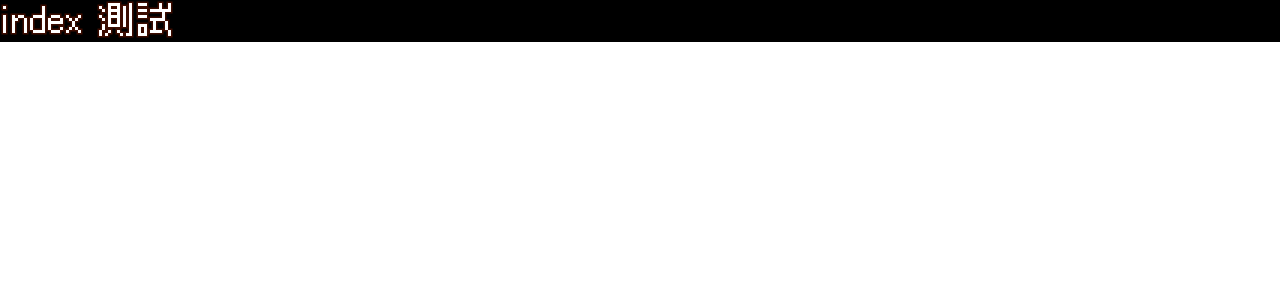
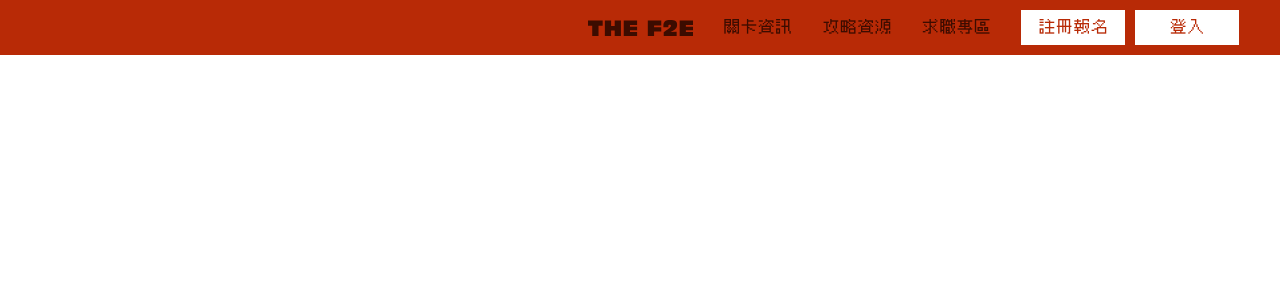
Before and after one commit to rosewang0303/the-f2e-4th-week1, a Nuxt app: page / in a window 1280 px wide. Shown: the top 300 px of the page. Built offline with nearby package versions, Linux system fonts and the light colour scheme.

Commit message:
ADD: Navbar rwd

```diff
--- a/assets/css/mixin.scss
+++ b/assets/css/mixin.scss
@@ -1,4 +1,9 @@
 // rwd: break point
+@mixin screenLG {
+    @media screen and (max-width: $breakpoint-lg){
+        @content;
+    }
+}
 @mixin screenMD {
     @media screen and (max-width: $breakpoint-md){
         @content;
@@ -26,3 +31,69 @@
         text-stroke: $width $color;
     }
 }
+
+// align
+@mixin flexCenterH {
+    display: flex;
+    align-items: center;
+}
+@mixin flexCenter {
+    display: flex;
+    align-items: center;
+    justify-content: center;
+}
+
+// button
+button {
+    cursor: pointer;
+    font-family: 'Cubic';
+}
+@mixin buttonSM {
+    width: 104px;
+    height: 35px;
+    @include flexCenter;
+    font-weight: 400;
+    font-size: 16px;
+    line-height: 19px;
+    background-color: $white;
+    color: $primary;
+    &:hover {
+        &:before,
+        &:after {
+            content: '';
+            background-color: $tertiary;
+            display: block;
+            position: absolute;
+            transition: 0.5s all ease;
+        }
+        &:before {
+            left: -5px;
+            top: -2.5px;
+            width: 5px;
+            height: 100%;
+            transform: skewY(45deg);
+        }
+        &:after {
+            left: -2.5px;
+            top: -5px;
+            width: 100%;
+            height: 5px;
+            transform: skewX(45deg);
+        }
+    }
+    &:active {
+        background-color: $secondary;
+        &:before,
+        &:after {
+            display: none;
+        }
+    }
+    &:focus {
+        background-color: $white;
+        color: $secondary;
+    }
+    &:disabled {
+        background-color: $light-gray;
+        color: white;
+    }
+}
--- a/assets/css/reset.scss
+++ b/assets/css/reset.scss
@@ -4,6 +4,8 @@ html, body {
     position: relative;
     box-sizing: border-box;
     width: 100%;
+    max-width: 100vw;
+    overflow-x: hidden;
     height: 100%;
     color: $black;
 }
@@ -20,12 +22,9 @@ ul {
 }
 a {
     text-decoration: none;
-    color: $black;
+    color: $secondary;
     &:hover {
-        color: $black;
-    }
-    &:visited {
-        color: $black;
+        color: $white;
     }
 }
 input, button {
@@ -42,3 +41,6 @@ input, button {
         border-color: transparent;
     }
 }
+img {
+    display: block;
+}
--- a/assets/css/variables.scss
+++ b/assets/css/variables.scss
@@ -8,6 +8,7 @@ $black: #000000;
 $white: #FFFFFF;
 
 // break point
-$breakpoint-lg: 1920px;
-$breakpoint-md: 1440px;
-$breakpoint-sm: 768px;
+$breakpoint-xl: 1920px;
+$breakpoint-lg: 1440px;
+$breakpoint-md: 768px;
+$breakpoint-sm: 375px;
--- /dev/null
+++ b/components/navbar.vue
@@ -0,0 +1,88 @@
+<template>
+  <nav class="navbar">
+    <div class="left">
+      <ul>
+        <li>
+          <img src="@/assets/img/logo.svg" />
+        </li>
+        <li>關卡資訊</li>
+        <a href="https://hackmd.io/ofJD4K7iSI65V19zxC7d0w" target="_blank">
+          <li>攻略資源</li>
+        </a>
+        <a href="https://2022.thef2e.com/jobs" target="_blank">
+          <li>求職專區</li>
+        </a>
+      </ul>
+    </div>
+    <div class="right">
+      <ul>
+        <a href="https://2022.thef2e.com/signup" target="_blank">
+          <li>
+            <button>
+              <span>註冊報名</span>
+            </button>
+          </li>
+        </a>
+        <a href="https://2022.thef2e.com/login" target="_blank">
+          <li>
+            <button>
+              <span>登入</span>
+            </button>
+          </li>
+        </a>
+      </ul>
+    </div>
+  </nav>
+</template>
+
+<script>
+export default {
+  name: 'NavBar',
+}
+</script>
+
+<style lang="scss">
+  .navbar {
+    background-color: $primary;
+    padding: 10px 12.5%; // container
+    @include flexCenterH;
+    justify-content: flex-end;
+    @include screenLG {
+      padding: 10px 2.43%; // container
+    }
+    @include screenMD {
+      padding: 10px 3.26%; // container
+      justify-content: space-between;
+    }
+    @include screenSM {
+
+    }
+    ul {
+      @include flexCenterH;
+    }
+    li {
+      cursor: pointer;
+      color: $secondary;
+      font-size: 16px;
+      line-height: 19px;
+      &:hover {
+        color: $white;
+      }
+    }
+    .left {
+      li {
+        margin-right: 30px;
+      }
+    }
+    .right {
+      button {
+        @include buttonSM;
+      }
+      li {
+        &:first-child {
+          margin-right: 10px;
+        }
+      }
+    }
+  }
+</style>
--- a/pages/index.vue
+++ b/pages/index.vue
@@ -1,6 +1,7 @@
 <template>
   <div class="index">
-    <span class="text" data-storke="index 測試">index 測試</span>
+    <!-- <span class="text" data-storke="index 測試">index 測試</span> -->
+    <Navbar />
   </div>
 </template>
 
@@ -11,19 +12,18 @@ export default {
 </script>
 
 <style lang="scss">
-  // index
   .index {
     font-family: 'Cubic';
     background-color: $black;
     color: $white;
+    @include screenLG {
+    }
     @include screenMD {
     }
-    @include screenSM {
-    }
-    .text {
-      font-size: 36px;
-      line-height: 42px;
-      @include textStroke();
-    }
+    // .text {
+    //   font-size: 36px;
+    //   line-height: 42px;
+    //   @include textStroke();
+    // }
   }
 </style>
```
Also changed, not shown: assets/img/logo.svg (added).
